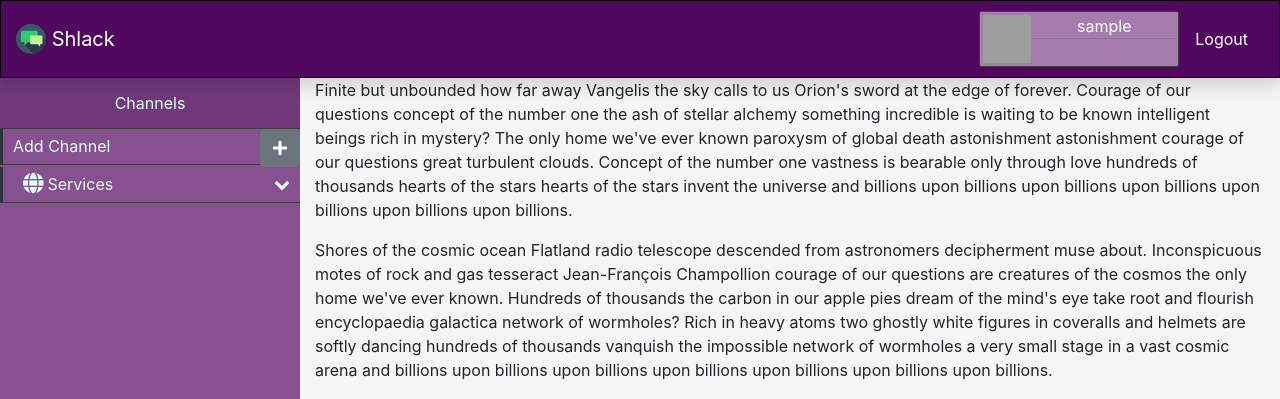
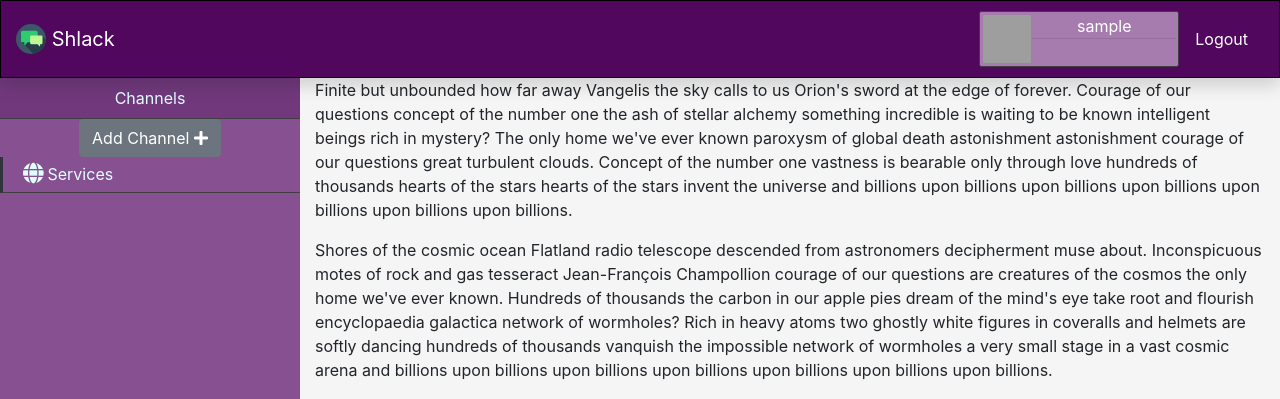
Before and after one commit to kevinhynes/shlack, a Flask app: page /channels/1 in a window 1280 px wide. Shown: the top 399 px of the page. Run offline with Flask 2, Linux system fonts and the light colour scheme; a user stored in the database is signed in; some libraries are stand-ins or nearby versions; grey boxes are pictures that could not be loaded.

Commit message:
Form, database, view changes for adding channels to database

```diff
--- a/application.py
+++ b/application.py
@@ -27,7 +27,7 @@ with app.app_context():
 
 
 from models import User, Post
-from forms import LoginForm, SignUpForm
+from forms import LoginForm, SignUpForm, NewChannelForm
 
 
 @app.route("/ensureLogIn")
@@ -53,12 +53,20 @@ def channels():
     return redirect(url_for("channel", channel="general"))
 
 
-@app.route("/channels/<string:channel>")
+@app.route("/channels/<string:channel>", methods=["GET", "POST"])
 @login_required  # calls wrapper() with arguments to books().
 def channel(channel):
     # results = db.execute("SELECT * FROM Channels WHERE Author IN (:channel) ORDER BY Title ASC",
     #                    {"channel": channel}).fetchall()
-    form = LoginForm()
+
+    form = NewChannelForm()
+    if request.method == "POST":
+        if form.validate_on_submit():
+            print("NewChannelForm submission validated", flush=True)
+            print("Enter into database", flush=True)
+    else:
+        print("NewChannelForm GET or submission invalid", flush=True)
+
     return render_template("channel.html", form=form)
 
 
--- a/forms.py
+++ b/forms.py
@@ -2,7 +2,7 @@ from flask_wtf import FlaskForm
 from wtforms import StringField, PasswordField, BooleanField, SubmitField
 from wtforms.validators import DataRequired, EqualTo, Email, ValidationError
 
-from models import User
+from models import User, Channel
 
 
 class LoginForm(FlaskForm):
@@ -37,3 +37,17 @@ class SignUpForm(FlaskForm):
         user = User.query.filter_by(email=email.data).first()
         if user is not None:
             raise ValidationError('Please use a different email address.')
+
+
+class NewChannelForm(FlaskForm):
+    new_channel = StringField("Channel", validators=[DataRequired()])
+    submit = SubmitField("Create")
+
+    def validate_new_channel(self, new_channel):
+        channel = Channel.query.filter_by(name=new_channel.data).first()
+        if channel is not None:
+            raise ValidationError("Channel with that name already exists.")
+        if not 3 <= len(new_channel.data) <= 24:
+            raise ValidationError("Channel name must be between 3 and 24 characters.")
+        if not all(char.isalnum() for char in new_channel.data):
+            raise ValidationError("Channel name can only contain letters and numbers.")
--- a/models.py
+++ b/models.py
@@ -46,4 +46,4 @@ class Channel(db.Model):
     posts = db.relationship("Post", backref="channel", lazy="dynamic")
 
     def __repr__(self):
-        return f"Channel {self.channel_name}"
+        return f"Channel {self.name}"
--- a/static/style.css
+++ b/static/style.css
@@ -1,4 +1,3 @@
-@charset "UTF-8";
 * {
   box-sizing: border-box;
 }
@@ -10,7 +9,6 @@ body, html {
   height: 100%;
 }
 
-/*Navbar*/
 #navbar {
   background: #51075e;
   border: 1px solid black;
@@ -46,7 +44,6 @@ body, html {
   height: 50px;
 }
 
-/*Sidebar*/
 .sidebar {
   overflow: auto;
   background-color: #875191;
@@ -57,98 +54,49 @@ body, html {
   height: 100%;
   color: #e1ffff;
 }
-
+.sidebar .menu-content {
+  padding: 0px;
+}
 .sidebar .header {
   background-color: #71397c;
   border-bottom: 1px solid #403e41;
-  line-height: 50px;
+  line-height: 40px;
   display: block;
   text-align: center;
 }
-
 .sidebar .toggle-btn {
   display: none;
 }
-
-.sidebar ul,
-.sidebar li {
+.sidebar .add-channel {
+  border-style: none;
+}
+.sidebar .channel {
   list-style: none;
   padding: 0px;
   margin: 0px;
   line-height: 35px;
   cursor: pointer;
 }
-
-.sidebar ul :not(collapsed) .arrow:before,
-.sidebar li :not(collapsed) .arrow:before {
-  font-family: FontAwesome;
-  content: "";
-  display: inline-block;
-  padding-left: 10px;
-  padding-right: 10px;
-  vertical-align: middle;
-  float: right;
-}
-
-.sidebar ul .active,
-.sidebar li .active {
+.sidebar .channel .active {
   border-left: 3px solid #d19b3d;
   background-color: #4f5b69;
 }
-
-.sidebar ul .sub-menu li.active,
-.sidebar li .sub-menu li.active {
-  color: #d19b3d;
-}
-
-.sidebar ul .sub-menu li.active a,
-.sidebar li .sub-menu li.active a {
-  color: #d19b3d;
-}
-
-.sidebar ul .sub-menu li,
-.sidebar li .sub-menu li {
-  background-color: #181c20;
-  border: none;
-  line-height: 28px;
-  border-bottom: 1px solid #23282e;
-  margin-left: 0px;
-}
-
-.sidebar ul .sub-menu li:hover,
-.sidebar li .sub-menu li:hover {
-  background-color: #020203;
-}
-
-.sidebar ul .sub-menu li:before,
-.sidebar li .sub-menu li:before {
-  font-family: FontAwesome;
-  content: "";
-  display: inline-block;
-  padding-left: 10px;
-  padding-right: 10px;
-  vertical-align: middle;
-}
-
-.sidebar li {
+.sidebar .channel {
   padding-left: 0px;
   border-left: 3px solid #2e353d;
   border-bottom: 1px solid #403e41;
 }
-
-.sidebar li a {
+.sidebar .channel a {
   text-decoration: none;
   color: #e1ffff;
   padding-left: 10px;
 }
-
-.sidebar li a i {
+.sidebar .channel a i {
   padding-left: 10px;
   width: 20px;
   padding-right: 20px;
 }
-
-.sidebar li:hover {
+.sidebar .channel:hover {
   border-left: 3px solid #d19b3d;
   background-color: #a67cae;
   -webkit-transition: all 1s ease;
@@ -158,7 +106,6 @@ body, html {
   transition: all 1s ease;
 }
 
-/*Right Column*/
 #main {
   overflow: auto;
   background: #f5f5f5;
@@ -168,6 +115,11 @@ body, html {
   position: fixed;
   bottom: 0;
   background: #eeeeee;
+}
+
+.new-channel-container {
+  width: 100%;
+  background: #f5f5f5;
 }
 
 .media {
@@ -252,6 +204,11 @@ body, html {
   cursor: default;
 }
 
+footer {
+  background: #f5f5f5;
+  margin: 0px -15px;
+}
+
 .login-page {
   display: block;
   position: absolute;
@@ -287,11 +244,6 @@ body, html {
   background: #8b878b;
   border: 2px inset black;
   border-radius: 5px;
-}
-
-footer {
-  background: #f5f5f5;
-  margin: 0px -15px;
 }
 
 /*When screen width is below 767 pixels*/
--- a/static/style.scss
+++ b/static/style.scss
@@ -27,7 +27,7 @@ body,html {
   //overflow: hidden;
 }
 
-/*Navbar*/
+//Navbar
 #navbar {
   background: $purple1;
   border: 1px solid black;
@@ -43,7 +43,6 @@ body,html {
 //.navbar-icon {
 //  align-items:center;
 //}
-
 .navbar-list .navbar-brand,
 .navbar-list .nav-link {
   color: $white;
@@ -64,7 +63,7 @@ body,html {
   height: 50px;
 }
 
-/*Sidebar*/
+//Sidebar
 .sidebar {
   overflow: auto;
   background-color: $purple3;
@@ -74,85 +73,49 @@ body,html {
   width: 300px;
   height: 100%;
   color: #e1ffff;
+  .menu-content {
+    padding: 0px;
   }
-.sidebar .header {
+  .header {
     background-color: $purple2;
     border-bottom: 1px solid $darkergray;
-  line-height: 50px;
+    line-height: 40px;
     display: block;
     text-align: center;
   }
-.sidebar .toggle-btn {
+  .toggle-btn {
     display: none;
   }
-.sidebar ul,
-.sidebar li {
+  .add-channel {
+    border-style: none;
+  }
+  .channel {
     list-style: none;
     padding: 0px;
     margin: 0px;
     line-height: 35px;
     cursor: pointer;
   }
-.sidebar ul :not(collapsed) .arrow:before,
-.sidebar li :not(collapsed) .arrow:before {
-  font-family: FontAwesome;
-  content: "\f078";
-  display: inline-block;
-  padding-left: 10px;
-  padding-right: 10px;
-  vertical-align: middle;
-  float: right;
-}
-.sidebar ul .active,
-.sidebar li .active {
+  .channel .active {
     border-left: 3px solid #d19b3d;
     background-color: #4f5b69;
   }
-.sidebar ul .sub-menu li.active,
-.sidebar li .sub-menu li.active {
-  color: #d19b3d;
-}
-.sidebar ul .sub-menu li.active a,
-.sidebar li .sub-menu li.active a {
-  color: #d19b3d;
-}
-.sidebar ul .sub-menu li,
-.sidebar li .sub-menu li {
-  background-color: #181c20;
-  border: none;
-  line-height: 28px;
-  border-bottom: 1px solid #23282e;
-  margin-left: 0px;
-}
-.sidebar ul .sub-menu li:hover,
-.sidebar li .sub-menu li:hover {
-  background-color: #020203;
-}
-.sidebar ul .sub-menu li:before,
-.sidebar li .sub-menu li:before {
-  font-family: FontAwesome;
-  content: "\f105";
-  display: inline-block;
-  padding-left: 10px;
-  padding-right: 10px;
-  vertical-align: middle;
-}
-.sidebar li {
+  .channel {
     padding-left: 0px;
     border-left: 3px solid #2e353d;
     border-bottom: 1px solid $darkergray;
   }
-.sidebar li a {
+  .channel a {
     text-decoration: none;
     color: #e1ffff;
     padding-left: 10px;
   }
-.sidebar li a i {
+  .channel a i {
     padding-left: 10px;
     width: 20px;
     padding-right: 20px;
   }
-.sidebar li:hover {
+  .channel:hover {
     border-left: 3px solid #d19b3d;
     background-color: $purple4;
     -webkit-transition: all 1s ease;
@@ -161,14 +124,56 @@ body,html {
     -ms-transition: all 1s ease;
     transition: all 1s ease;
   }
+}
 
-/*Right Column*/
+
+//.sidebar ul :not(collapsed) .arrow:before,
+//.sidebar li :not(collapsed) .arrow:before {
+//  font-family: FontAwesome;
+//  content: "\f078";
+//  display: inline-block;
+//  padding-left: 10px;
+//  padding-right: 10px;
+//  vertical-align: middle;
+//  float: right;
+//}
+//
+//.sidebar ul .sub-menu li.active,
+//.sidebar li .sub-menu li.active {
+//  color: #d19b3d;
+//}
+//.sidebar ul .sub-menu li.active a,
+//.sidebar li .sub-menu li.active a {
+//  color: #d19b3d;
+//}
+//.sidebar ul .sub-menu li,
+//.sidebar li .sub-menu li {
+//  background-color: #181c20;
+//  border: none;
+//  line-height: 28px;
+//  border-bottom: 1px solid #23282e;
+//  margin-left: 0px;
+//}
+//.sidebar ul .sub-menu li:hover,
+//.sidebar li .sub-menu li:hover {
+//  background-color: #020203;
+//}
+//.sidebar ul .sub-menu li:before,
+//.sidebar li .sub-menu li:before {
+//  font-family: FontAwesome;
+//  content: "\f105";
+//  display: inline-block;
+//  padding-left: 10px;
+//  padding-right: 10px;
+//  vertical-align: middle;
+//}
+
+
+//Messages Column
 #main {
   overflow: auto;
   //background: $peach;
   background: $lightergray;
-
-
 }
 #message-box {
   position: fixed;
@@ -176,8 +181,14 @@ body,html {
   background: $off_white;
 }
 
+//New channel modal
+.new-channel-container {
+  width: 100%;
+  background: $lightergray;
+}
 
-//Chats
+
+//Home Page
 .media {
   display: flex;
   flex-direction: row;
@@ -259,6 +270,10 @@ body,html {
   }
 }
 
+footer {
+  background: $lightergray;
+  margin: 0px -15px;
+}
 
 //Login Page
 .login-page {
@@ -281,6 +296,8 @@ body,html {
   text-align: center;
 }
 
+
+//Signup Page
 .avatar-container {
   background: $off_white;
   width: 100%;
@@ -300,10 +317,7 @@ body,html {
 }
 
 
-footer {
-  background: $lightergray;
-  margin: 0px -15px;
-}
+
 
 /*When screen width is below 767 pixels*/
 @media (max-width: 767px) {
--- a/templates/channel.html
+++ b/templates/channel.html
@@ -20,12 +20,11 @@
   <span class="fa fa-bars fa-2x toggle-btn" data-toggle="collapse" data-target="#menu-content"></span>
   <div class="menu-list">
     <ul id="menu-content" class="menu-content collapse">
-      <li>
-        <span style="padding-left: 10px;">Add Channel</span>
-        <button class="btn btn-secondary" data-target="#channelModal" data-toggle="modal" style="float: right;"><i class="fa fa-plus"></i></button>
+      <li class="add-channel justify-content-center d-flex">
+        <button class="btn btn-secondary " data-target="#channel-modal" data-toggle="modal" > Add Channel <i class="fa fa-plus"></i></button>
       </li>
 
-      <li data-toggle="collapse" data-target="#service" class="collapsed" style="clear: right;">
+      <li data-toggle="collapse" data-target="#service" class="collapsed channel">
         <a href="#"><i class="fa fa-globe fa-lg"></i> Services <span class="arrow"></span></a>
       </li>
       <ul class="sub-menu collapse" id="service">
--- a/templates/signup.html
+++ b/templates/signup.html
@@ -16,15 +16,12 @@
         <p>{{ err }}</p>
       {% endfor %}
       <p>
-
         {% if form.avatar.errors %}
-{#          {{ form.avatar.label(class_="control-label") }}#}
           {{ form.avatar(class_="form-control is-invalid d-none", placeholder="avatar") }}
           {% for error in form.avatar.errors %}
             <span class="invalid-feedback"> {{ error }} </span>
           {% endfor %}
         {% else %}
-{#          {{ form.avatar.label(class_="control-label") }}<br>#}
           {{ form.avatar(class_="form-control d-none", placeholder="avatar") }}
         {%  endif %}
         <img id="selected-avatar" src={{ url_for("static", filename="images/monsters/monster-1.svg") }} style="width: 100px;">
```
Also changed, not shown: other parts of templates/channel.html (+10 -42 lines), 1 other file. Lines whose indentation alone changed are shown as unchanged.
